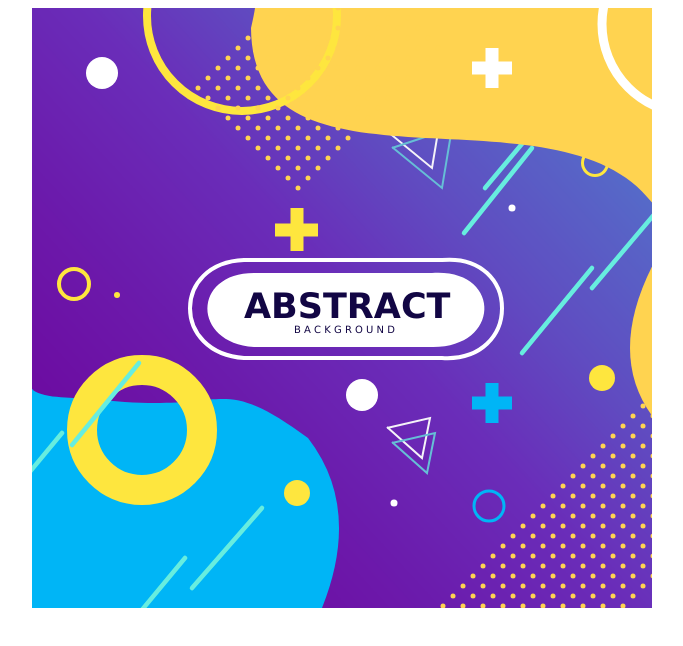
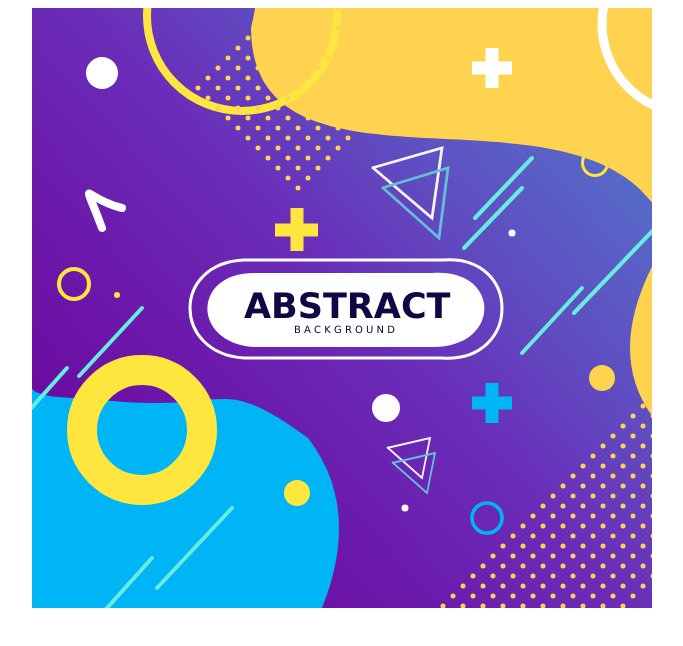
Before and after one commit to zahovicS/canvas-5, a plain HTML site: page index2.html in a window 1280 px wide. Shown: the whole page, without its empty margins (298-981 px from the left). Drawn offline with Linux system fonts and the light colour scheme.

Commit message:
UPDATE 3

```diff
--- a/index2.html
+++ b/index2.html
@@ -25,7 +25,8 @@
 		}
 
 	function DCurva()
-	{	c.beginPath();
+	{
+		c.beginPath();
 		c.moveTo(350,300);
 		c.strokeStyle="white";
 									 //|no tocar|
@@ -55,11 +56,14 @@
 		c.fill();
 	}
 
-	function tempaas()
+	function gusano()
 	{
 		c.beginPath();
-  		c.moveTo(217, 350);
-  		c.quadraticCurveTo();
+  		c.moveTo(70, 220);
+  		c.bezierCurveTo(50,165,50,190,90,200);
+  		c.lineCap="round";
+  		c.lineWidth=8	;
+  		c.strokeStyle="white";
   		c.stroke();
 	}
 
@@ -258,14 +262,14 @@
 			c.arc(x, y, 2.5, 0,(Math.PI/180)*360);
 			c.fill();
 	}
-	function triagulos(x0,y0,x1,y1,x2,y2,x3,y3,color)
+	function triagulos(x0,y0,x1,y1,x2,y2,x3,y3,color,grosor)
 	{
 		c.beginPath();
 		c.moveTo(x0,y0);
 		c.lineTo(x1,y1);
 		c.lineTo(x2,y2);
 		c.lineTo(x3,y3);
-		c.lineWidth=2;
+		c.lineWidth=grosor;
 		c.strokeStyle=color;
 		c.stroke();
 	}
@@ -281,13 +285,13 @@
 		c.strokeStyle=color;
 		c.stroke();
 	}
-	function linea_Round(x1,x2,x3,x4,color)
+	function linea_Round(x1,x2,x3,x4,color,grosor)
 	{
 		c.beginPath();
 		c.moveTo(x1,x2);
 		c.lineTo(x3,x4);
 		c.lineCap="round";
-		c.lineWidth=4.5;
+		c.lineWidth=grosor;
 		c.strokeStyle=color;
 		c.stroke();
 	}
@@ -322,7 +326,7 @@
 		c.lineTo(212,350);
 		c.bezierCurveTo(140,345,140,255,212,252);
 		c.lineCap="round";
-		c.lineWidth=4;
+		c.lineWidth=3;
 		c.stroke();
 	}
 	function round_relleno()
@@ -352,25 +356,25 @@
 	circulo_borde(42,276,2,"#FEE63E",30);
 	circulo_relleno(85,287,3,"#FEE63E");
 	circulo_relleno(265,485,13,"#FEE63E");
-	circulo_borde(457,498,1.5,"rgba(0, 181, 246)",30);
-	circulo_relleno(570,370,13,"#FEE63E");
-	circulo_relleno(330,387,16,"white");
-	circulo_relleno(362,495,3.5,"white");
-	circulo_relleno(480,200,3.5,"white");
+	circulo_borde(455,510,1.8,"rgba(0, 181, 246)",30);
+	circulo_relleno(570,370,13,"#FFD350");
+	circulo_relleno(354,400,14,"white");
+	circulo_relleno(373,500,3.5,"white");
+	circulo_relleno(480,225,3.5,"white");
 	circulo_borde(563,155,1.5,"#FEE63E",25);
-	triagulos(350,120,410,100,400,160,350,119,"#F4F3F8");
-	triagulos(360,140,420,120,410,180,360,139,"#66BED6");
-	triagulos(355,420,398,410,390,450,355,419,"#F4F3F8");
-	triagulos(360,435,403,425,395,465,360,434,"#66BED6");
-	circulo_borde(650,10,4,"whites",170);
-	linea_Round(30,425,-90,570,"#67EDDF");
-	linea_Round(40,437,107,355,"#67EDDF");
-	linea_Round(160,580,230,500,"#67EDDF");
-	linea_Round(70,650,153,550,"#67EDDF");
-	linea_Round(500,140,432,225,"#67EDDF");
-	linea_Round(520,100,453,180,"#67EDDF");
-	linea_Round(560,260,490,345,"#67EDDF");
-	linea_Round(670,150,560,280,"#67EDDF");
+	triagulos(340,160,410,140,400,210,340,159,"#F4F3F8",2.8);
+	triagulos(350,180,416,160,407,230,350,179,"#66BED6",2.8);
+	triagulos(355,440,398,430,390,470,355,439,"#F4F3F8",1.8);
+	triagulos(360,455,403,445,395,485,360,454,"#66BED6",1.8);
+	//circulo_borde(650,10,4,"whites",170);
+	linea_Round(35,360,-90,500,"#67EDDF",4);
+	linea_Round(47,368,110,300,"#67EDDF",4);
+	linea_Round(125,580,200,500,"#67EDDF",4);
+	linea_Round(30,650,120,550,"#67EDDF",4);
+	linea_Round(490,180,432,240,"#67EDDF",4);
+	linea_Round(500,150,443,210,"#67EDDF",4);
+	linea_Round(550,280,490,345,"#67EDDF",4);
+	linea_Round(690,150,542,305,"#67EDDF",4);
 	semi_amarillo1();
 	semi_amarillo2();
 	cruz(460,40,460,80,440,60,480,60,"white");
@@ -381,6 +385,7 @@
 	round_relleno();
 	conjuntos_circulos2();
 	cruz(286,222,243,222,265,243,265,200,"#FEE63E");
+	gusano();
 	}
 	dibujar();
 </script>
```
